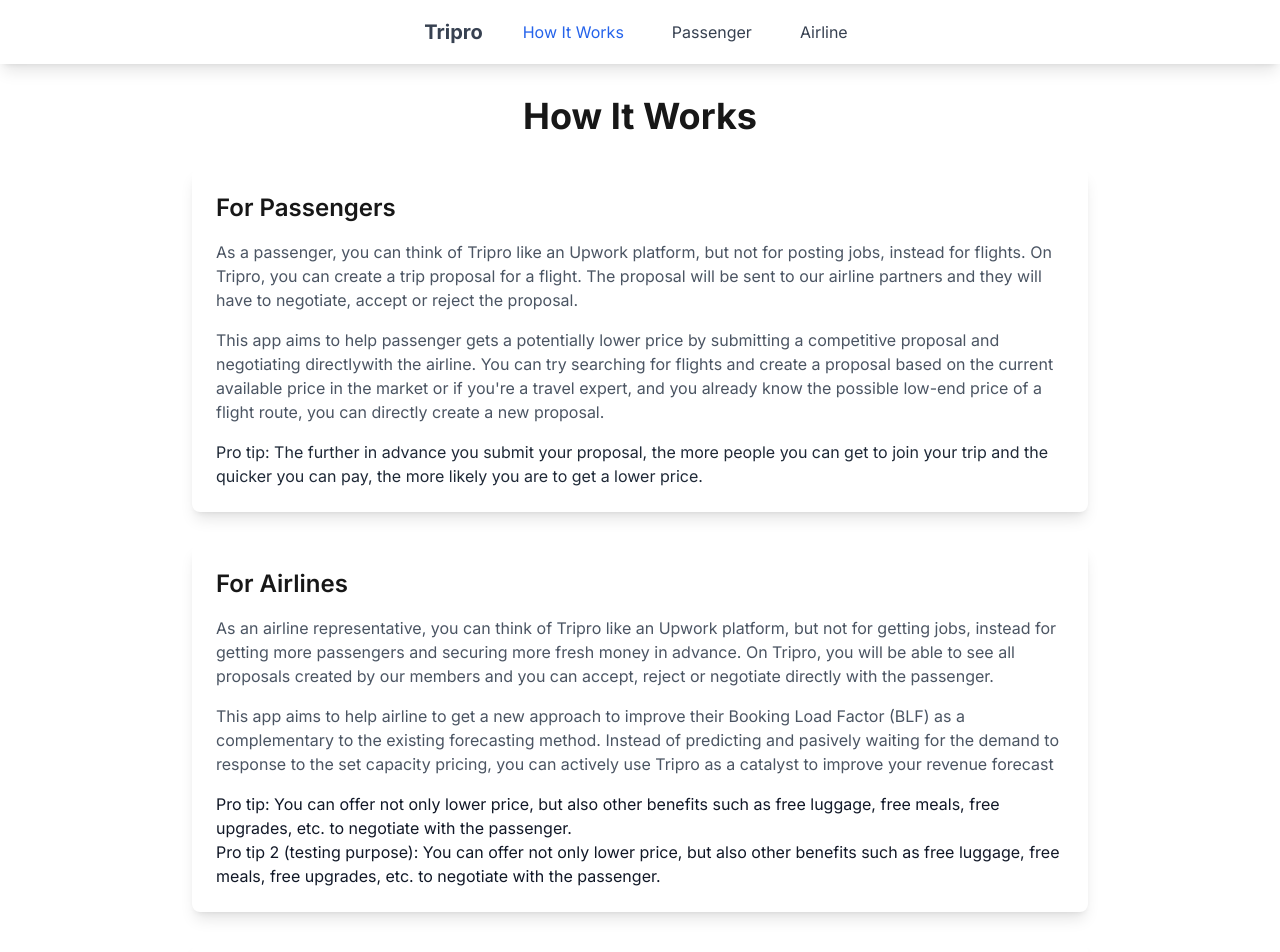
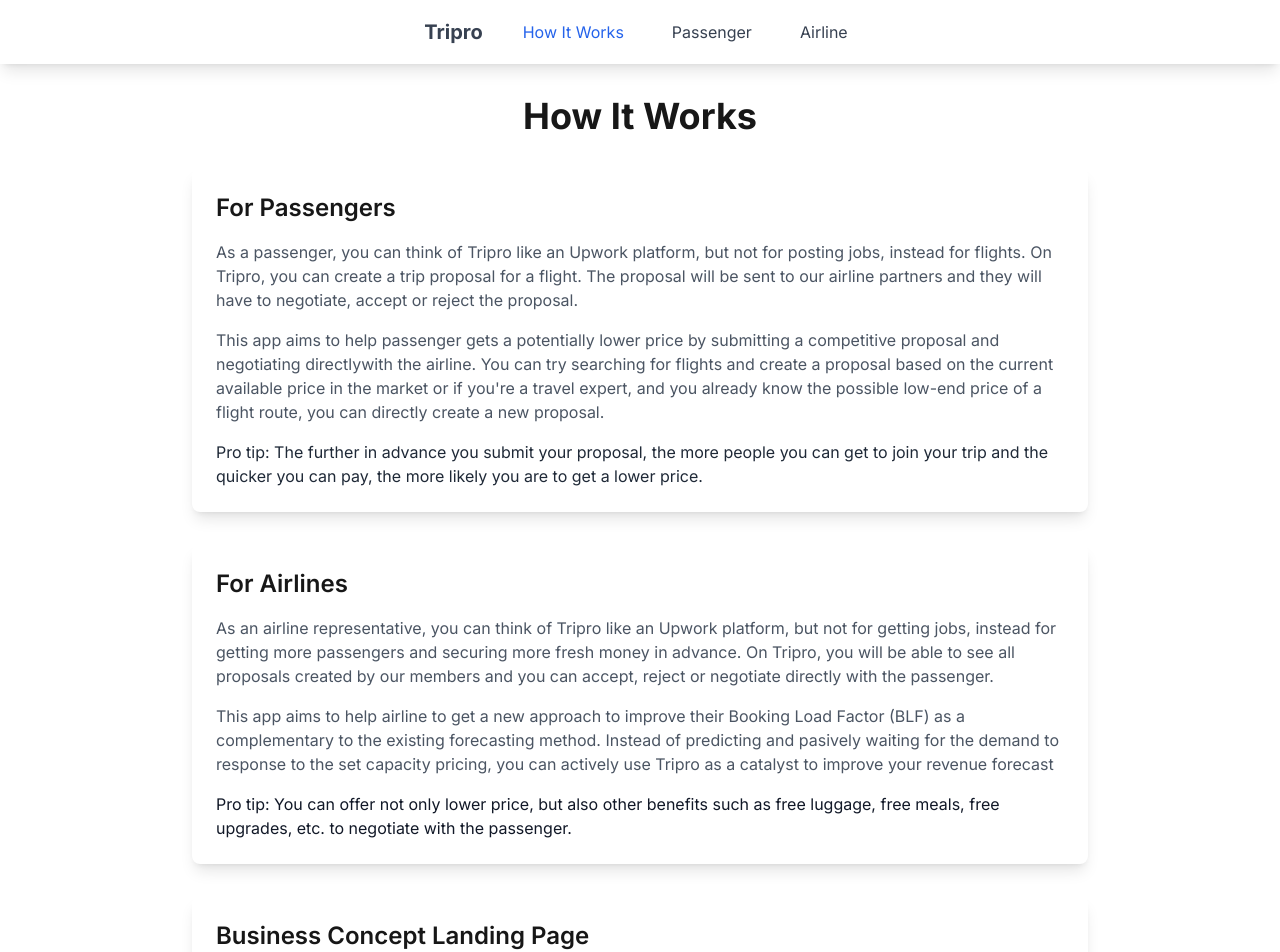
Before and after one commit to REA0413/tripro, a Next.js app: page /how-it-works in a window 1280 px wide. Shown: the top 952 px of the page. Built offline with nearby package versions, Linux system fonts and the light colour scheme.

Commit message:
Updated how it works page

```diff
--- a/src/app/how-it-works/page.tsx
+++ b/src/app/how-it-works/page.tsx
@@ -31,9 +31,6 @@
             <p className="text-gray-900">
               Pro tip: You can offer not only lower price, but also other benefits such as free luggage, free meals, free upgrades, etc. to negotiate with the passenger.
             </p>
-            <p className="text-gray-900">
-              Pro tip 2 (testing purpose): You can offer not only lower price, but also other benefits such as free luggage, free meals, free upgrades, etc. to negotiate with the passenger.
-            </p>
 
           </section>
 
```
